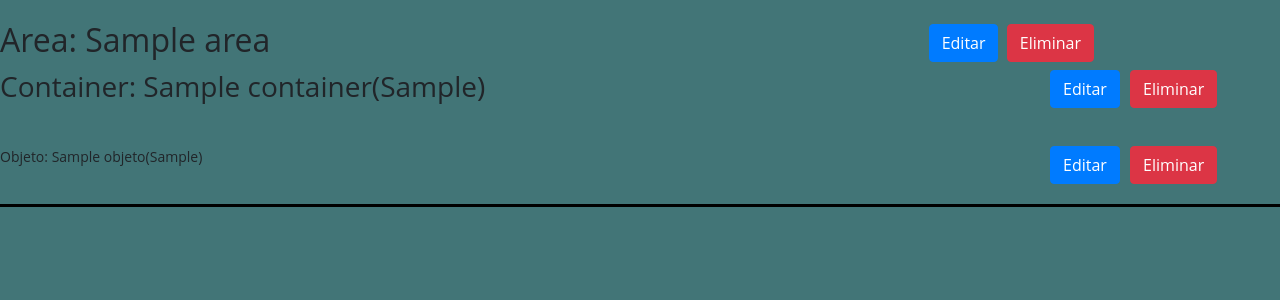
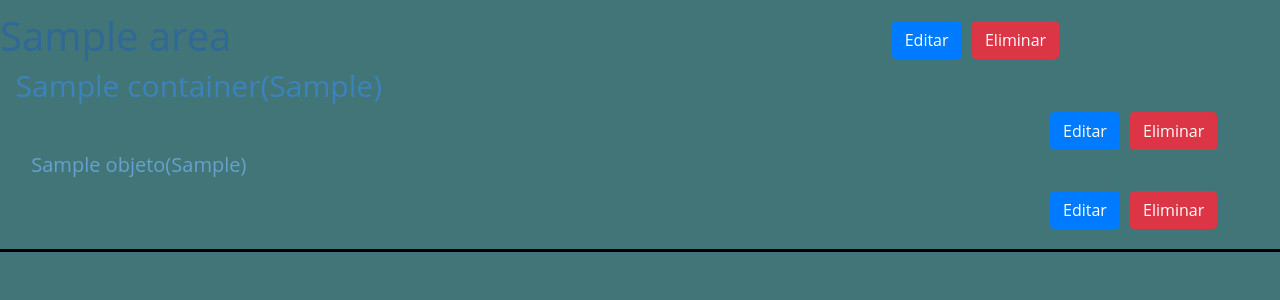
Before and after one commit to francobustos/inventory_1, a Django app: page / in a window 1280 px wide; the page is wider, and only the part inside the window is pictured. Shown: the part 116-416 px from the top of that part. Run offline with Django 3.2, Linux system fonts and the light colour scheme; a user stored in the database is signed in; tables that the repository leaves empty hold one stand-in row (values such as "Sample post"); parts of the project's set-up code (start-up, migrations or seed data) failed here and were passed over; some libraries are stand-ins or nearby versions.

Commit message:
Arregle bug de la clase container en html

```diff
--- a/inventory/inventory/settings.py
+++ b/inventory/inventory/settings.py
@@ -57,14 +57,13 @@ MIDDLEWARE = [
     'django.middleware.clickjacking.XFrameOptionsMiddleware',
 ]
 
-ROOT_URLCONF = 'inventory_app.urls'
+ROOT_URLCONF = 'inventory.urls'
 
 TEMPLATES = [
     {
         'BACKEND': 'django.template.backends.django.DjangoTemplates',
         'DIRS': [
-			'templates/',
-			'./templates/inventory_app',
+			'templates/inventory_app',
 		],
         'APP_DIRS': True,
         'OPTIONS': {
--- a/inventory/inventory/urls.py
+++ b/inventory/inventory/urls.py
@@ -15,13 +15,10 @@ Including another URLconf
 from django.contrib import admin
 from django.urls import path, include
 from django.conf.urls import url
-#from django.contrib.auth import login,logout
-from .import views
 
 
 urlpatterns = [
 	path('jet/', include('jet.urls', 'jet')),
-    path("admin/.", include(inventory_app)),
+    path("", include('inventory_app.urls')),
     path('admin/', admin.site.urls),
-	#path('',login, {'template_name':'index.html'}, name = 'login')
 ]
--- a/inventory/inventory_app/urls.py
+++ b/inventory/inventory_app/urls.py
@@ -5,8 +5,6 @@ from django.urls import path, include
 from django.contrib.auth.views import logout_then_login
 
 urlpatterns = [
-    path('jet/', include('jet.urls', 'jet')),
-    path("admin/",admin.site.urls),
     path("accounts/login/",views.my_login, name = "login"),
     path("", views.Home, name = "home"),
     path("logout/",logout_then_login, name = "logout"),
--- a/inventory/static/inventory_app/index.css
+++ b/inventory/static/inventory_app/index.css
@@ -130,3 +130,18 @@ tr:nth-child(even){
 tr:hover td {
   background-color: #246355;
 }
+
+.area{
+  color: #2f6997;
+  font-size: 40px;
+}
+
+.containers{
+  color: #3b83bd;
+  font-size: 30px;
+}
+
+.objeto{
+  color: #67a1cf;
+  font-size: 20px;
+}
--- a/inventory/templates/inventory_app/home.html
+++ b/inventory/templates/inventory_app/home.html
@@ -7,7 +7,7 @@
   <meta name="viewport" content="width=device-width, initial-scale=1, shrink-to-fit=no">
   <meta http-equiv="X-UA-Compatible" content="ie=edge">
   <link rel="stylesheet" href="https://stackpath.bootstrapcdn.com/bootstrap/4.3.1/css/bootstrap.min.css" integrity="sha384-ggOyR0iXCbMQv3Xipma34MD+dH/1fQ784/j6cY/iJTQUOhcWr7x9JvoRxT2MZw1T" crossorigin="anonymous">
-  <link rel="stylesheet" type="text/css" href="{% static './inventory_app/index.css' %}" />
+  <link rel="stylesheet" type="text/css" href="{% static '/inventory_app/index.css' %}" />
 </head>
 
 <body class="body_index" id="body">
@@ -53,28 +53,26 @@
   {% block content %}
   <div id="lista">
 		{% for area in areas %}
-			<h2>Area: {{area.nombre}}
+			<p class='area'>{{area.nombre}}
 				<a class="btn btn-primary" href="{% url 'editar_area' area.id %}" id="Editar_area" >Editar</a> <a class="btn btn-danger" href="{% url 'eliminar_area' area.id %}" onclick="return confirmar()" id="Elimiar_area">Eliminar</a><br/>
-			</h2>
+			</p>
 		  {% for container in containers %}
-
 				{% if area == container.area_de_origen %}
           {%if container.ID_profe%}
-            <h3>Container: {{container.nombre}}({{container.ID_profe}})
-							<a class="btn btn-primary" href="{% url 'editar_container' container.id %}" id="Editar_href">Editar</a>   <a class="btn btn-danger" href="{% url 'eliminar_container' container.id %}" onclick="return confirmar()" id="Eliminar_href" >Eliminar</a><br/><br/>
-						</h3>
+            <p class='containers'>&nbsp;&nbsp;{{container.nombre}}({{container.ID_profe}})</p>
+            <a class="btn btn-primary" href="{% url 'editar_container' container.id %}" id="Editar_href">Editar</a>   <a class="btn btn-danger" href="{% url 'eliminar_container' container.id %}" onclick="return confirmar()" id="Eliminar_href" >Eliminar</a><br/><br/>
           {%else%}
-            <h3>Container: {{container.nombre}}
-							<a class="btn btn-primary" href="{% url 'editar_container' container.id %}" id="Editar_href">Editar</a>   <a class="btn btn-danger" href="{% url 'eliminar_container' container.id %}" onclick="return confirmar()" id="Eliminar_href" >Eliminar</a><br/><br/>
-						</h3>
+            <p class='containers'>&nbsp;&nbsp;{{container.nombre}}</p>
+						<a class="btn btn-primary" href="{% url 'editar_container' container.id %}" id="Editar_href">Editar</a>   <a class="btn btn-danger" href="{% url 'eliminar_container' container.id %}" onclick="return confirmar()" id="Eliminar_href" >Eliminar</a><br/><br/>
+
           {%endif%}
 
         {% for objeto in objetos %}
 					{% if container == objeto.container_de_origen %}
             {%if objeto.ID_profe%}
-              <a id='objeto'>Objeto: {{objeto.nombre}}({{objeto.ID_profe}})</a>
+              <p class='objeto'>&nbsp;&nbsp;&nbsp;&nbsp;&nbsp;&nbsp;{{objeto.nombre}}({{objeto.ID_profe}})</p>
             {%else%}
-              <a>Objeto: {{objeto.nombre}}</a>
+              <p class='objeto'>&nbsp;&nbsp;&nbsp;&nbsp;&nbsp;&nbsp;{{objeto.nombre}}</p>
             {%endif%}
 						<a class="btn btn-primary" href="{% url 'editar_objeto' objeto.id %}" id="Editar_href">Editar</a> <a class="btn btn-danger" href="{% url 'eliminar_objeto' objeto.id %}" onclick="return confirmar()" id="Eliminar_href" >Eliminar</a><br/><br/>
           {% endif %}
@@ -91,6 +89,15 @@
   <script src="https://cdnjs.cloudflare.com/ajax/libs/popper.js/1.14.7/umd/popper.min.js" integrity="sha384-UO2eT0CpHqdSJQ6hJty5KVphtPhzWj9WO1clHTMGa3JDZwrnQq4sF86dIHNDz0W1" crossorigin="anonymous"></script>
   <script src="https://stackpath.bootstrapcdn.com/bootstrap/4.3.1/js/bootstrap.min.js" integrity="sha384-JjSmVgyd0p3pXB1rRibZUAYoIIy6OrQ6VrjIEaFf/nJGzIxFDsf4x0xIM+B07jRM" crossorigin="anonymous"></script>
   {%block script_apartes%}
+  <script>
+    function confirmar()
+    {
+    	if(confirm('¿Estas seguro de eliminarlo?'))
+    		return true;
+    	else
+    		return false;
+    }
+  </script>
   {%endblock script_apartes%}
 </body>
 
```
